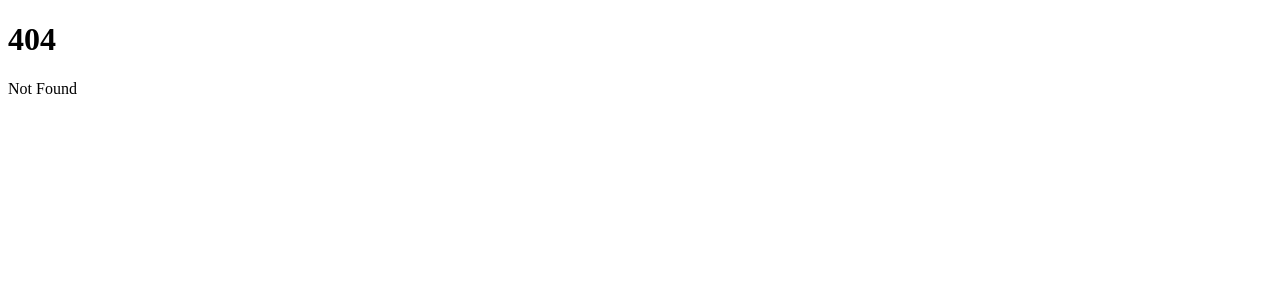
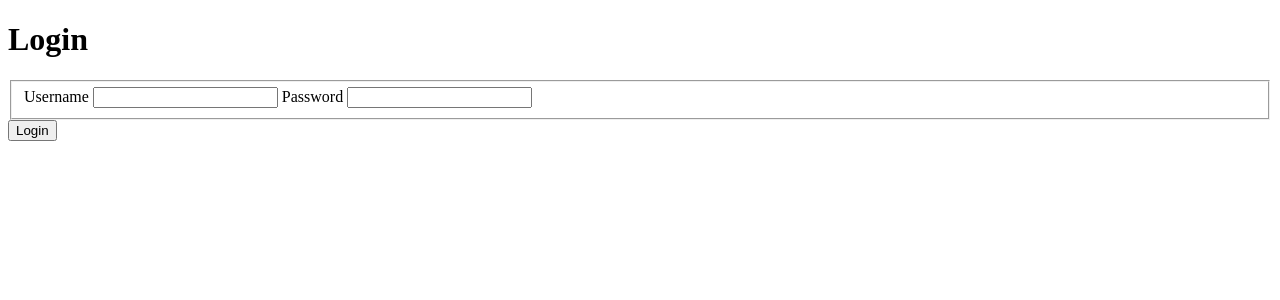
Before and after one commit to adamdgit/CMS, a SvelteKit app: page /login in a window 1280 px wide. Before the commit this address had no page. Shown: the top 300 px of the page. Built offline with nearby package versions, Linux system fonts and the light colour scheme.

Commit message:
Added login functionality

```diff
--- /dev/null
+++ b/src/routes/login/+page.server.ts
@@ -0,0 +1,54 @@
+import { redirect, fail } from "@sveltejs/kit";
+import type { PageServerData } from "../$types";
+import bcrypt from 'bcrypt'
+import { db } from "$lib";
+import type { Action, Actions } from "@sveltejs/kit";
+
+export const load:PageServerData = async () => {
+  //
+}
+
+const login:Action = async ({ cookies, request }) => {
+  const data = await request.formData();
+  const username = data.get('username');
+  const password = data.get('password');
+
+  // simple validation
+  if (typeof username !== 'string' || typeof password !== 'string'
+  || !username || !password) {
+    return fail(400, { invalid: true })
+  }
+
+  const user = await db.users.findUnique({
+    where: { username }
+  })
+
+  if (!user) {
+    return fail(400, { credentials: true })
+  }
+
+  const passwordMatches = await bcrypt.compare(password, user.password)
+
+  if (!passwordMatches) {
+    return fail(400, { credentials: true })
+  }
+
+  // set new authentication token which also gets stored to cookies
+  const authUser = await db.users.update({
+    where: { username: user.username },
+    data: { authToken: crypto.randomUUID() }
+  })
+
+  // set auth token to cookies
+  cookies.set('session', authUser.authToken, {
+    path: '/',
+    httpOnly: true,
+    sameSite: 'strict',
+    secure: process.env.NODE_ENV === 'production',
+    maxAge: 60 * 60 * 24 * 30 // 30 days as seconds
+  })
+
+  throw redirect(302, '/account');
+}
+
+export const actions: Actions = { login };
--- /dev/null
+++ b/src/routes/login/+page.svelte
@@ -0,0 +1,35 @@
+<script lang="ts">
+  import type { ActionData } from "./$types";
+
+  export let form: ActionData;
+</script>
+
+<h1>Login</h1>
+
+<form action="?/login" method="post">
+  <fieldset>
+    <label for="username">Username</label>
+    <input type="text" id="username" name="username" />
+
+    <label for="password">Password</label>
+    <input type="password" id="password" name="password" />
+  </fieldset>
+
+  {#if form?.invalid}
+    <p class="form-error">Username and password fields are required.</p>
+  {/if}
+
+  {#if form?.credentials}
+    <p class="form-error">Invalid login credentials.</p>
+  {/if}
+
+  <button type="submit">Login</button>
+</form>
+
+<style>
+
+  .form-error {
+    color: red;
+  }
+
+</style>
```
